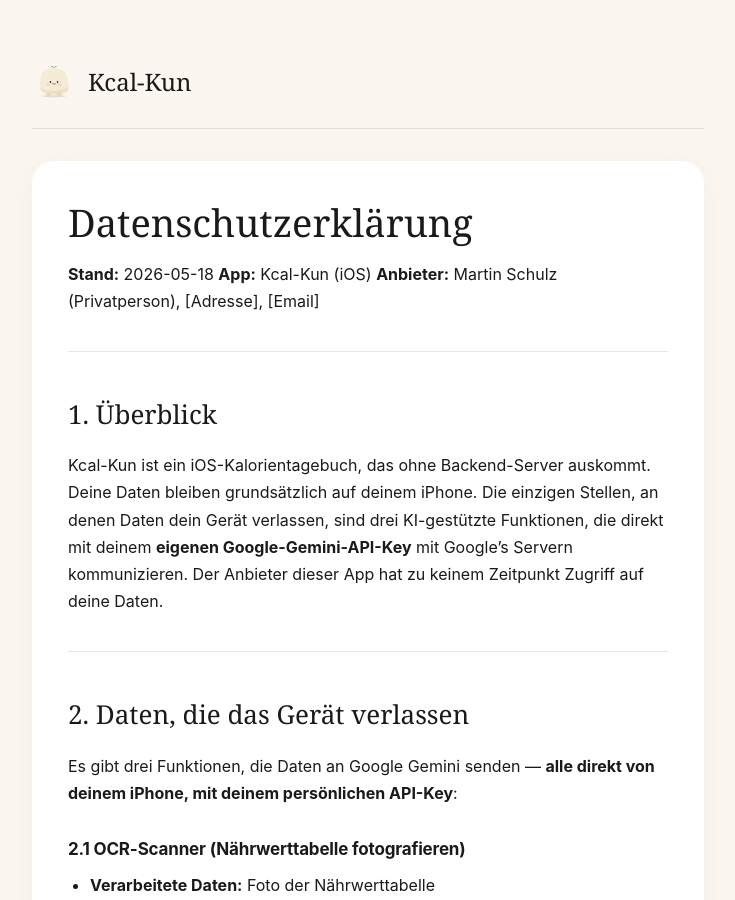
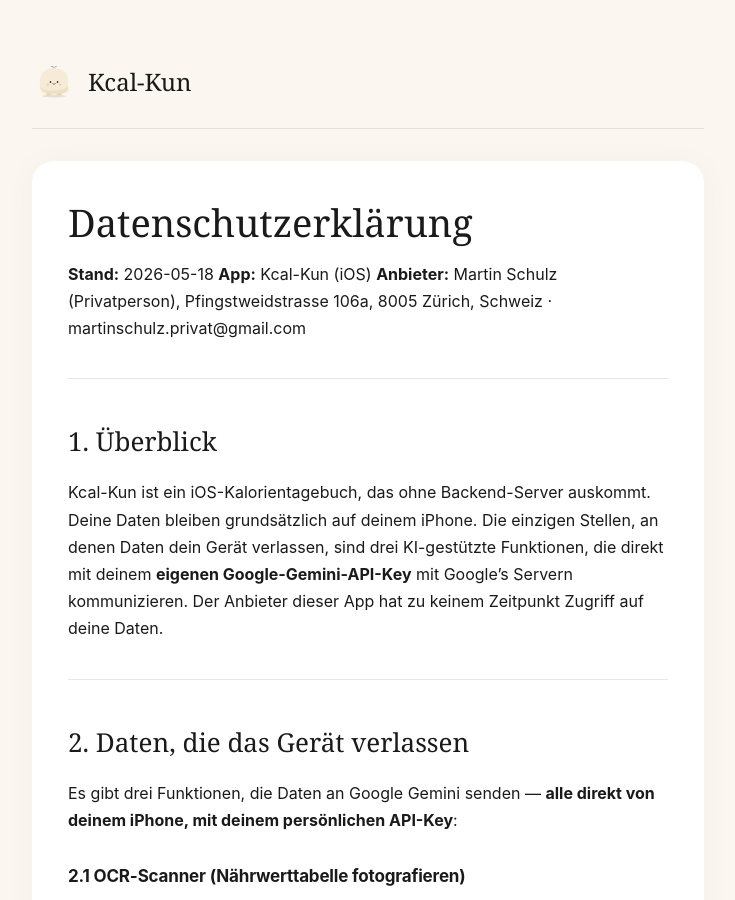
Before and after one commit to ntrmzlhcs/kcal-kun, a Jekyll site: the page built from legal/privacy.md, in a window 1280 px wide and 900 px high. Shown: the whole window, without its empty margins (272-1007 px from the left). Built offline with Jekyll 4.4.1, drawn with Linux system fonts in a browser that asks for light colours; some web fonts are replaced; some of the changed text lies outside the part shown.

Commit message:
Legal: vollständige Anbieter-Adresse für DACH-Compliance
Impressum + Privacy mit ladungsfähiger Anschrift (Pfingstweidstrasse
106a, 8005 Zürich) und Kontakt-Email befüllt. Damit ist der DSA §5 /
TMG-Pflichtteil für DE/AT-App-Store-Verfügbarkeit erfüllt.

Co-Authored-By: Claude Opus 4.7 <noreply@anthropic.com>

```diff
--- a/legal/privacy.md
+++ b/legal/privacy.md
@@ -7,7 +7,7 @@ layout: default
 
 **Stand:** 2026-05-18
 **App:** Kcal-Kun (iOS)
-**Anbieter:** Martin Schulz (Privatperson), [Adresse], [Email]
+**Anbieter:** Martin Schulz (Privatperson), Pfingstweidstrasse 106a, 8005 Zürich, Schweiz · martinschulz.privat@gmail.com
 
 ---
 
@@ -114,7 +114,7 @@ Kcal-Kun verwendet **keine** Cookies, **keine** Tracking-Tools, **keine** Werbe-
 
 ## 8. Kontakt
 
-Für Fragen zum Datenschutz: **[Email]**
+Für Fragen zum Datenschutz: **martinschulz.privat@gmail.com**
 
 ---
 
```
Also changed, not shown: legal/imprint.md (+2 -1 lines).
